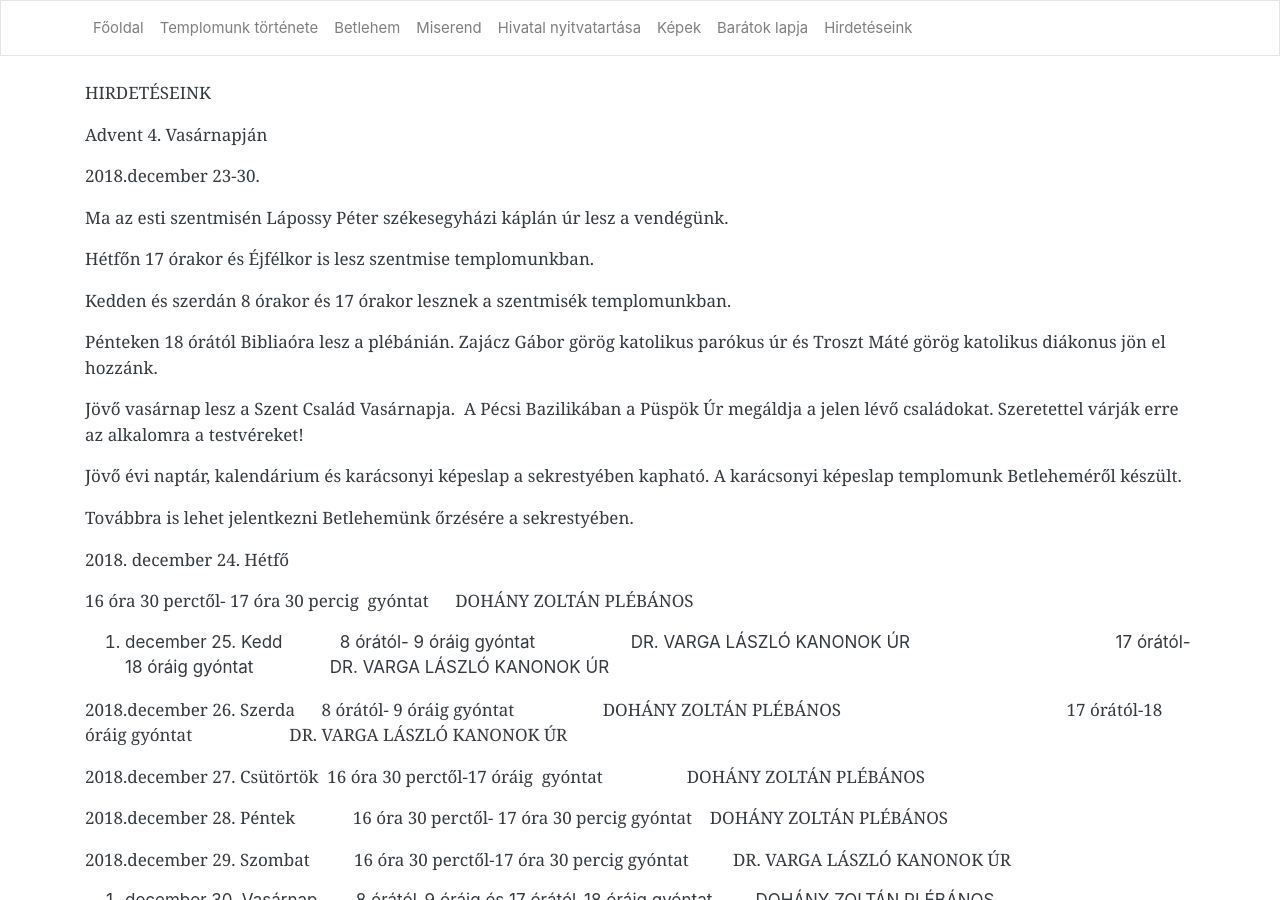
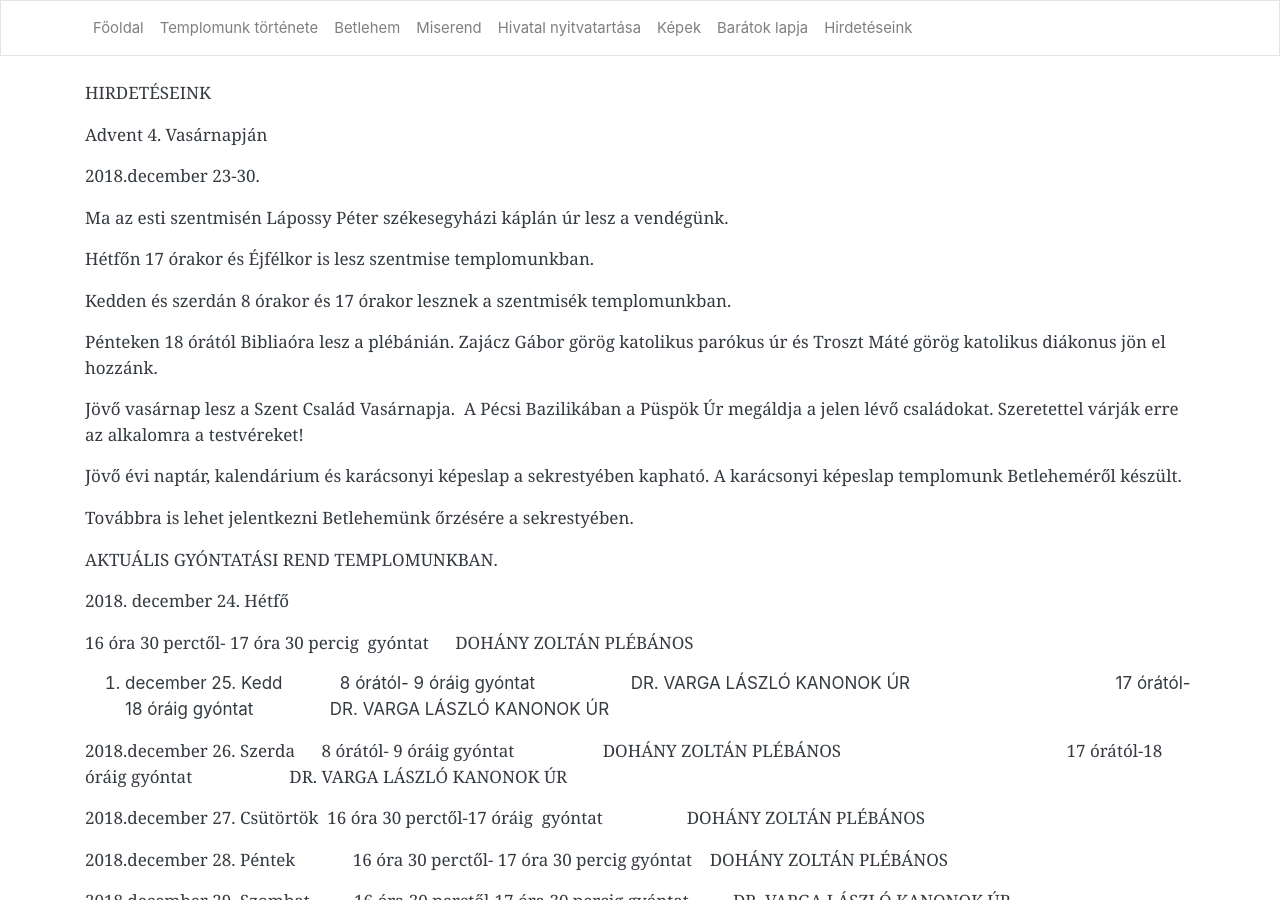
Before and after one commit to pecsi-ferences/pecsi-ferences.github.io, a Jekyll site: the page built from hirdeteseink.md, in a window 1280 px wide and 900 px high. Built offline with Jekyll 4.4.1, drawn with Linux system fonts in a browser that asks for light colours; nearby versions of some CDN libraries.

Commit message:
Update from Forestry.io - Updated hirdeteseink.md

```diff
--- a/hirdeteseink.md
+++ b/hirdeteseink.md
@@ -3,7 +3,6 @@ layout: default
 title: Hirdetéseink
 
 ---
-
 HIRDETÉSEINK
 
 Advent 4. Vasárnapján
@@ -24,21 +23,23 @@ Jövő évi naptár, kalendárium és karácsonyi képeslap a sekrestyében kaph
 
 Továbbra is lehet jelentkezni Betlehemünk őrzésére a sekrestyében.
 
+AKTUÁLIS GYÓNTATÁSI REND TEMPLOMUNKBAN.
+
 2018\. december 24. Hétfő
 
 16 óra 30 perctől- 17 óra 30   percig  gyóntat            DOHÁNY ZOLTÁN PLÉBÁNOS
 
- 2018. december 25. Kedd            8 órától- 9 óráig gyóntat                      DR. VARGA LÁSZLÓ KANONOK ÚR                                                       17 órától-18 óráig gyóntat                       DR. VARGA LÁSZLÓ KANONOK   ÚR
+1. december 25. Kedd            8 órától- 9 óráig gyóntat                      DR. VARGA LÁSZLÓ KANONOK ÚR                                                       17 órától-18 óráig gyóntat                       DR. VARGA LÁSZLÓ KANONOK   ÚR
 
- 2018.december 26. Szerda      8 órától- 9 óráig gyóntat                       DOHÁNY ZOLTÁN PLÉBÁNOS                                                     17 órától-18 óráig gyóntat                        DR. VARGA LÁSZLÓ KANONOK ÚR
+2018\.december 26. Szerda      8 órától- 9 óráig gyóntat                       DOHÁNY ZOLTÁN PLÉBÁNOS                                                     17 órától-18 óráig gyóntat                        DR. VARGA LÁSZLÓ KANONOK ÚR
 
 2018\.december 27. Csütörtök                                                   16 óra 30 perctől-17 óráig  gyóntat                                        DOHÁNY ZOLTÁN PLÉBÁNOS
 
 2018\.december 28. Péntek                                                     16 óra 30 perctől- 17 óra 30   percig gyóntat               DOHÁNY ZOLTÁN PLÉBÁNOS
 
- 2018.december 29. Szombat                                                                 16 óra 30 perctől-17 óra 30 percig   gyóntat                               DR. VARGA LÁSZLÓ KANONOK ÚR
+2018\.december 29. Szombat                                                                 16 óra 30 perctől-17 óra 30 percig   gyóntat                               DR. VARGA LÁSZLÓ KANONOK ÚR
 
- 2018. december 30. Vasárnap                                                   8 órától-9 óráig és 17 órától-18 óráig gyóntat           DOHÁNY ZOLTÁN PLÉBÁNOS
+1. december 30. Vasárnap                                                   8 órától-9 óráig és 17 órától-18 óráig gyóntat           DOHÁNY ZOLTÁN PLÉBÁNOS
 
 HIRDETÉSEINK
 
```
